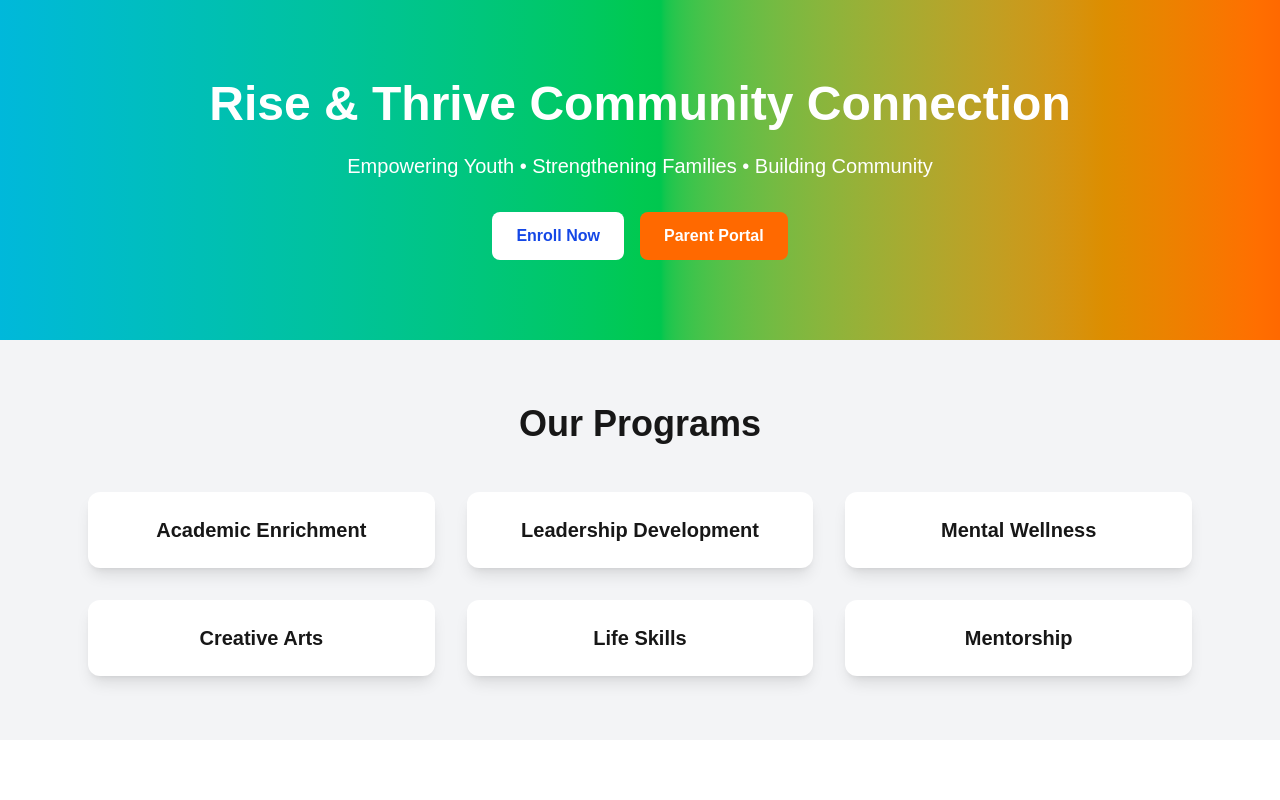
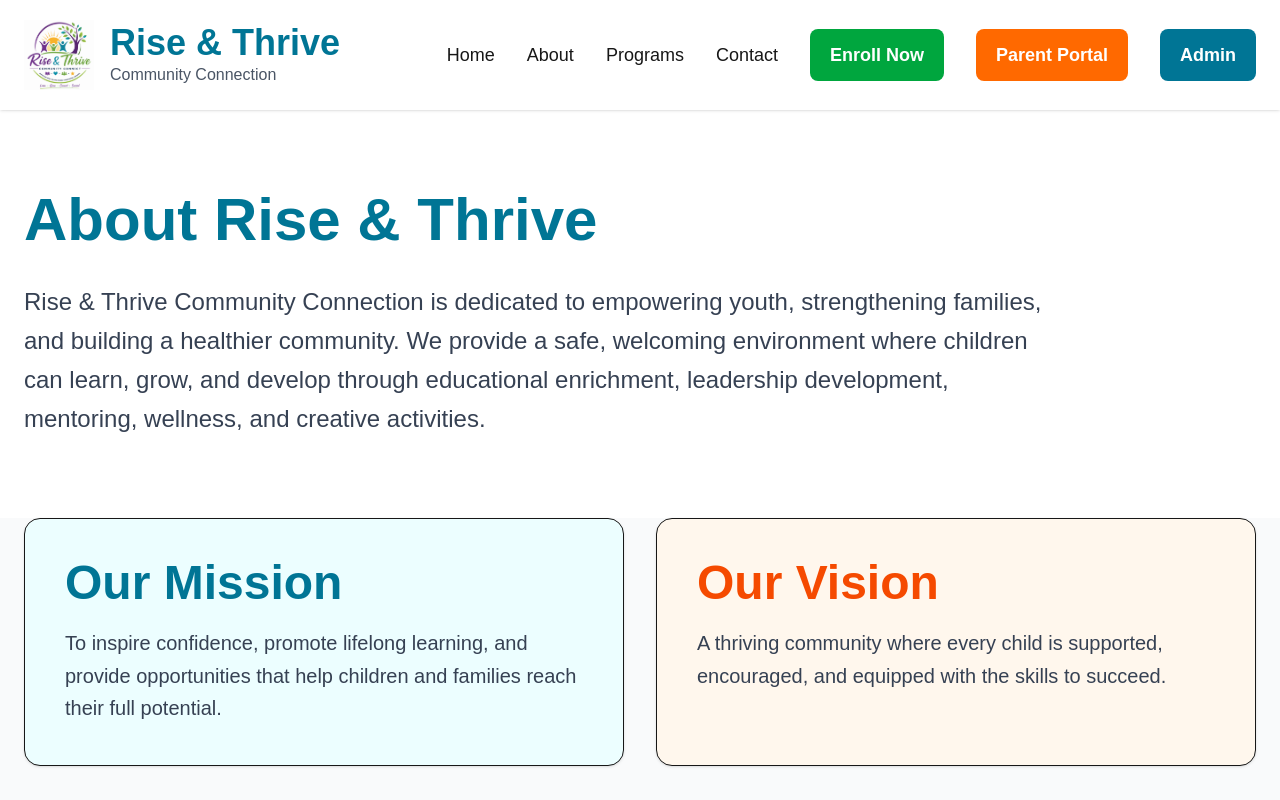
Before and after one commit to missmirandarae/RiseThrive, a Next.js app: page / in a window 1280 px wide. Shown: the top 800 px of the page. Built offline with nearby package versions, Linux system fonts and the light colour scheme.

Commit message:
Update homepage with dashboard navigation

```diff
--- a/app/page.tsx
+++ b/app/page.tsx
@@ -1,79 +1,139 @@
+import Link from "next/link";
+import Image from "next/image";
+
 export default function Home() {
   return (
-    <main className="min-h-screen bg-gray-100">
+    <main className="min-h-screen bg-gray-50">
+
+      {/* Navigation */}
+
+      <header className="sticky top-0 z-50 bg-white shadow">
+        <div className="mx-auto flex max-w-7xl items-center justify-between px-6 py-5">
+
+          <Link href="/" className="flex items-center gap-4">
+
+            <Image
+              src="/logo.png"
+              alt="Rise & Thrive"
+              width={70}
+              height={70}
+              priority
+            />
+
+            <div>
+              <h1 className="text-4xl font-bold text-cyan-700">
+                Rise & Thrive
+              </h1>
+
+              <p className="text-gray-600">
+                Community Connection
+              </p>
+            </div>
+
+          </Link>
+
+          <nav className="flex items-center gap-8 text-lg">
+
+            <Link href="/">Home</Link>
+
+            <Link href="/about">
+              About
+            </Link>
+
+            <Link href="/programs">
+              Programs
+            </Link>
+
+            <Link href="/contact">
+              Contact
+            </Link>
+
+            <Link
+              href="/enroll"
+              className="rounded-lg bg-green-600 px-5 py-3 font-semibold text-white transition hover:bg-green-700"
+            >
+              Enroll Now
+            </Link>
+
+            <Link
+              href="/parent"
+              className="rounded-lg bg-orange-500 px-5 py-3 font-semibold text-white transition hover:bg-orange-600"
+            >
+              Parent Portal
+            </Link>
+
+            <Link
+              href="/admin"
+              className="rounded-lg bg-cyan-700 px-5 py-3 font-semibold text-white transition hover:bg-cyan-800"
+            >
+              Admin
+            </Link>
+
+          </nav>
+
+        </div>
+      </header>
+
       {/* Hero */}
-      <section className="bg-gradient-to-r from-cyan-500 via-green-500 to-orange-500 text-white py-20">
-        <div className="max-w-6xl mx-auto px-6 text-center">
-          <h1 className="text-5xl font-bold mb-6">
-            Rise & Thrive Community Connection
-          </h1>
 
-          <p className="text-xl mb-8">
-            Empowering Youth • Strengthening Families • Building Community
+      <section className="bg-white">
+
+        <div className="mx-auto max-w-7xl px-6 py-20">
+
+          <h2 className="mb-8 text-6xl font-bold text-cyan-700">
+            About Rise & Thrive
+          </h2>
+
+          <p className="max-w-5xl text-2xl leading-relaxed text-gray-700">
+            Rise & Thrive Community Connection is dedicated to empowering
+            youth, strengthening families, and building a healthier
+            community. We provide a safe, welcoming environment where
+            children can learn, grow, and develop through educational
+            enrichment, leadership development, mentoring, wellness,
+            and creative activities.
           </p>
 
-          <div className="flex flex-wrap justify-center gap-4">
-            <button className="bg-white text-blue-700 px-6 py-3 rounded-lg font-semibold hover:bg-gray-100">
-              Enroll Now
-            </button>
+        </div>
 
-            <button className="bg-orange-500 px-6 py-3 rounded-lg font-semibold hover:bg-orange-600">
-              Parent Portal
-            </button>
-          </div>
-        </div>
       </section>
 
-      {/* Programs */}
-      <section className="max-w-6xl mx-auto py-16 px-6">
-        <h2 className="text-4xl font-bold text-center mb-12">
-          Our Programs
-        </h2>
+      {/* Cards */}
 
-        <div className="grid md:grid-cols-3 gap-8">
-          {[
-            "Academic Enrichment",
-            "Leadership Development",
-            "Mental Wellness",
-            "Creative Arts",
-            "Life Skills",
-            "Mentorship",
-          ].map((program) => (
-            <div
-              key={program}
-              className="bg-white rounded-xl shadow-lg p-6 text-center"
-            >
-              <h3 className="text-xl font-semibold">{program}</h3>
-            </div>
-          ))}
+      <section className="pb-20">
+
+        <div className="mx-auto grid max-w-7xl gap-8 px-6 md:grid-cols-2">
+
+          <div className="rounded-2xl border bg-cyan-50 p-10 shadow">
+
+            <h3 className="mb-5 text-5xl font-bold text-cyan-700">
+              Our Mission
+            </h3>
+
+            <p className="text-xl leading-relaxed text-gray-700">
+              To inspire confidence, promote lifelong learning, and
+              provide opportunities that help children and families
+              reach their full potential.
+            </p>
+
+          </div>
+
+          <div className="rounded-2xl border bg-orange-50 p-10 shadow">
+
+            <h3 className="mb-5 text-5xl font-bold text-orange-600">
+              Our Vision
+            </h3>
+
+            <p className="text-xl leading-relaxed text-gray-700">
+              A thriving community where every child is supported,
+              encouraged, and equipped with the skills to succeed.
+            </p>
+
+          </div>
+
         </div>
+
       </section>
 
-      {/* Contact */}
-      <section className="bg-white py-16">
-        <div className="max-w-4xl mx-auto text-center px-6">
-          <h2 className="text-4xl font-bold mb-6">Contact Us</h2>
-
-          <p className="text-lg">
-            📍 2848 Elm St.
-            <br />
-            Lima, OH 45805
-          </p>
-
-          <p className="mt-4">
-            📞 (419) 236-7697
-          </p>
-
-          <p>
-            ✉️ risethrive26@gmail.com
-          </p>
-        </div>
-      </section>
-
-      {/* Footer */}
-      <footer className="bg-gray-900 text-white text-center py-6">
-        © {new Date().getFullYear()} Rise & Thrive Community Connection
-      </footer>
     </main>
   );
 }
```
